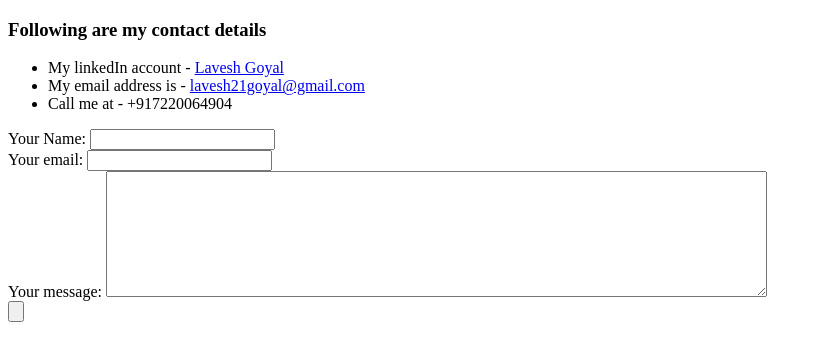
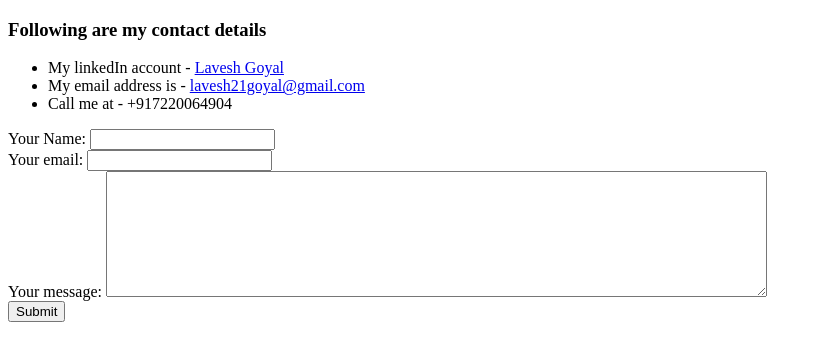
Before and after one commit to laveshgo/CV, a plain HTML site: page contact.html in a window 1280 px wide. Shown: the whole page, without its empty margins (0-822 px from the left). Drawn offline with Linux system fonts and the light colour scheme.

Commit message:
Update contact.html

```diff
--- a/contact.html
+++ b/contact.html
@@ -24,7 +24,7 @@
     <label>Your message:</label>
     <textarea name="Yourmessage" rows="8" cols="80"></textarea>
     <br>
-    <input type="submit" name="" value="">
+    <input type="submit" value="Submit">
     <br>
   </form>
 </body>
```
